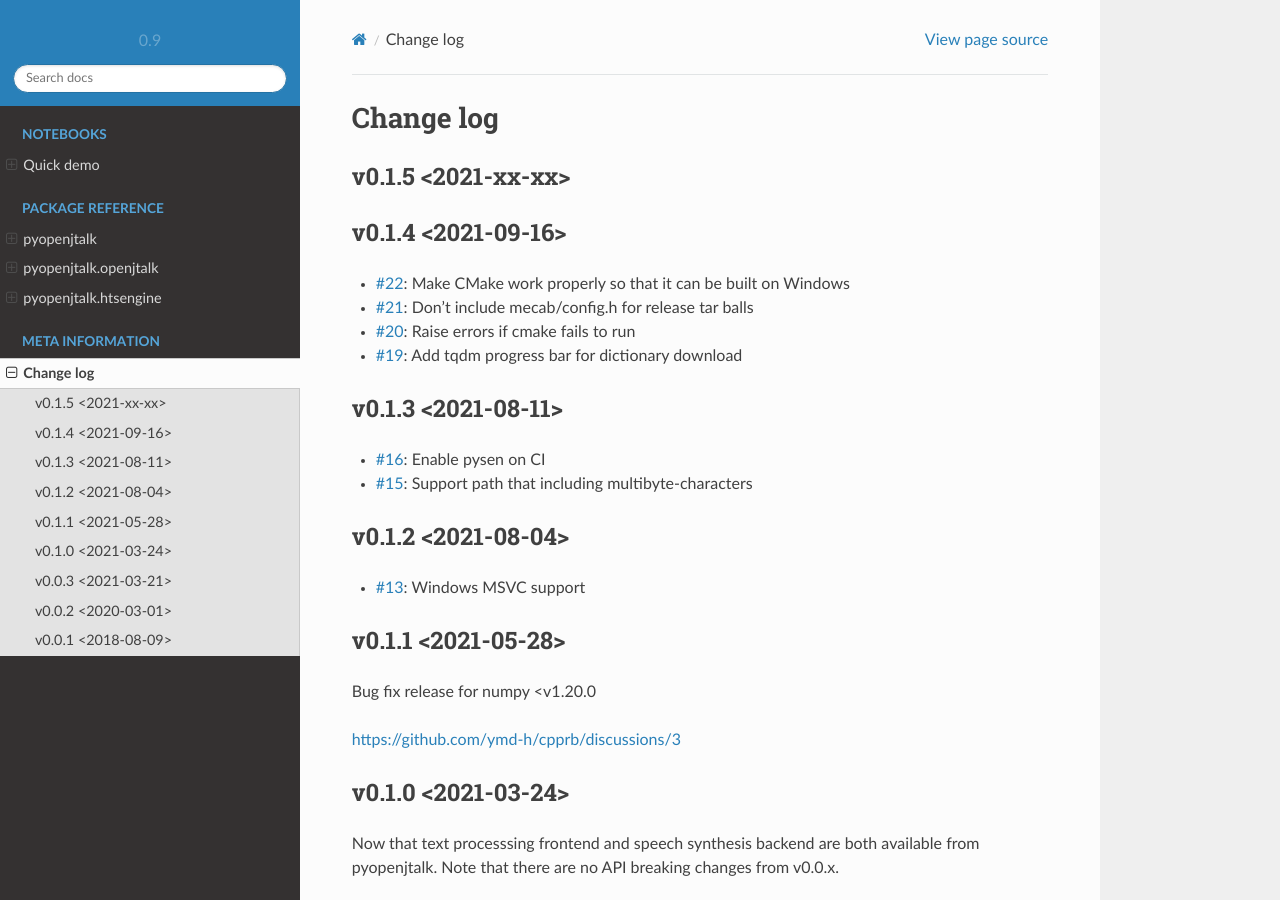
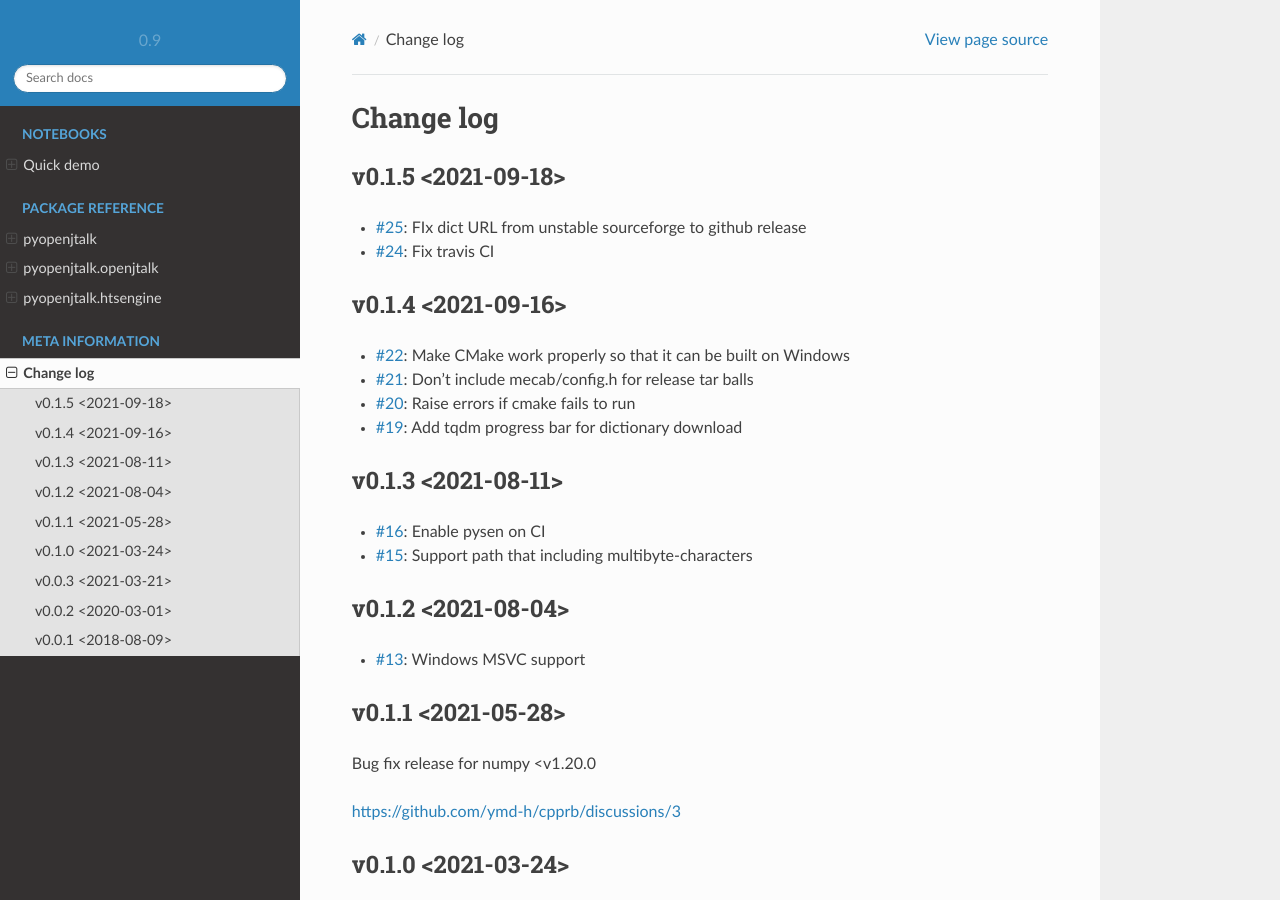
Before and after one commit to r9y9/pyopenjtalk, a Sphinx documentation site: the page built from docs/changelog.rst, in a window 1280 px wide and 900 px high. Built offline with Sphinx 7.4.7 and the Read the Docs theme 2.0.0, drawn with Linux system fonts in a browser that asks for light colours.

Commit message:
Update changelog
[ci skip]

```diff
--- a/docs/changelog.rst
+++ b/docs/changelog.rst
@@ -1,8 +1,12 @@
 Change log
 ==========
 
-v0.1.5 <2021-xx-xx>
+v0.1.5 <2021-09-18>
 -------------------
+
+* `#25`_: FIx dict URL from unstable sourceforge to github release
+* `#24`_: Fix travis CI
+
 
 v0.1.4 <2021-09-16>
 -------------------
@@ -64,3 +68,5 @@
 .. _#20: https://github.com/r9y9/pyopenjtalk/issues/20
 .. _#21: https://github.com/r9y9/pyopenjtalk/issues/21
 .. _#22: https://github.com/r9y9/pyopenjtalk/pull/22
+.. _#24: https://github.com/r9y9/pyopenjtalk/pull/24
+.. _#25: https://github.com/r9y9/pyopenjtalk/pull/25
```
